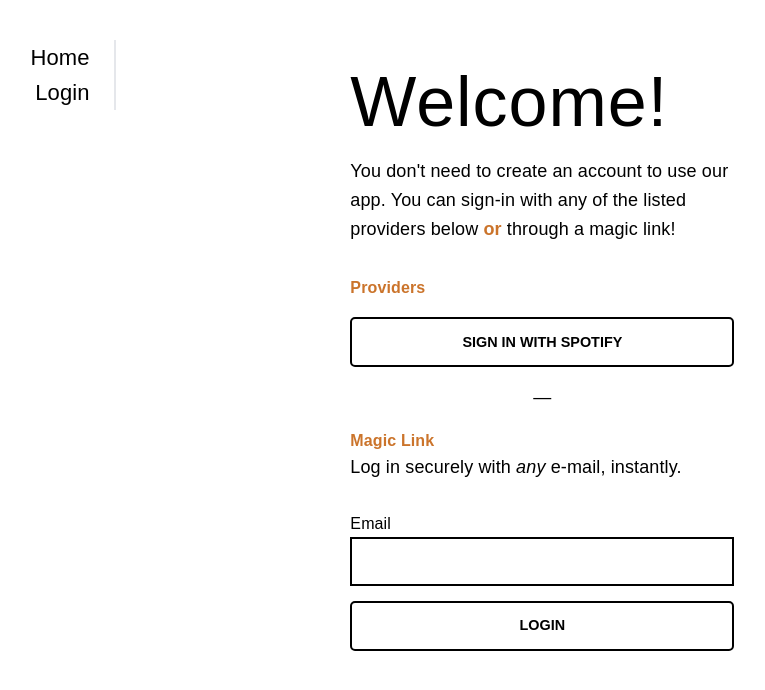
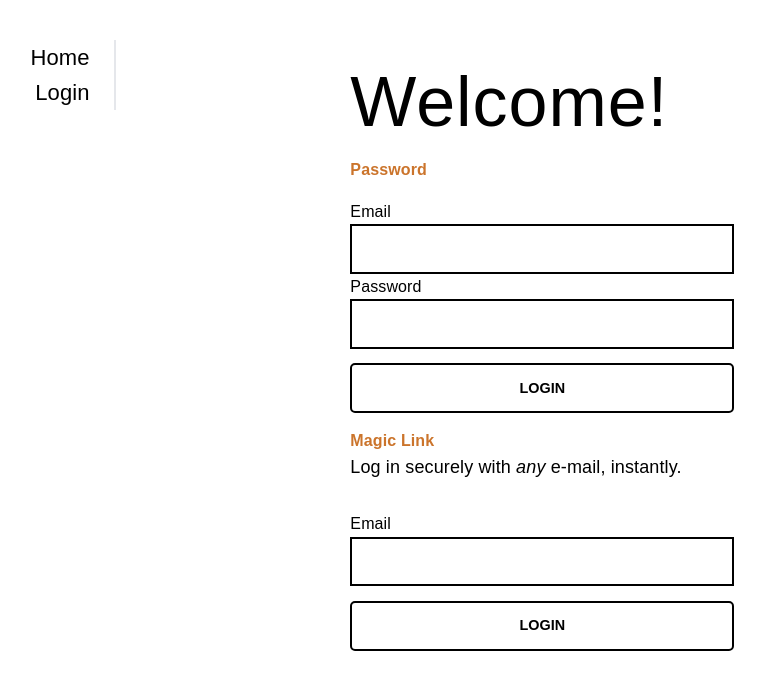
Before and after one commit to robhutters/app, a React (Vite) app: page /login in a window 1280 px wide. Shown: the top 690 px of the page, without its empty margins (311-1076 px from the left). Built offline with nearby package versions, Linux system fonts and the light colour scheme; no server answers; a web font is replaced by a local one.

Commit message:
ADD: feature: User can log in and out.

```diff
--- a/src/pages/login/Login.tsx
+++ b/src/pages/login/Login.tsx
@@ -3,11 +3,16 @@ import { useAuth } from '../../context/Auth';
 import styled from './Login.module.css';
 import Layout from '../Layout';
 import { AuthContext } from '../../context/Auth';
-import SpotifySignIn from '../../components/SpotifyOAuth/SpotifyOAuth';
+import {useHistory} from 'react-router-dom';
 
 export function Login() {
+  const history = useHistory();
   const emailRef = useRef<HTMLInputElement>(null);
+  const emailRefWithPassword = useRef<HTMLInputElement>(null);
+  const passwordRef = useRef<HTMLInputElement>(null);
+
   const [loading, setLoading] = useState<boolean>(false);
+  // const {user} = useAuth()
 
   /* why useRef?
     'mutable reference'
@@ -19,7 +24,7 @@ export function Login() {
   const [form, setForm] = useState<null|boolean>(false)
   const menu = useContext(AuthContext);
 
-  const { signIn } = useAuth();
+  const { signIn, signInMagic } = useAuth();
 
   async function handleSubmit(e: any) {
 
@@ -28,12 +33,29 @@ export function Login() {
       setLoading(true)
       e.preventDefault();
         // Get email and password input values
-      if (emailRef.current !== null) {
+      if (emailRefWithPassword.current !== null && passwordRef.current !== null) {
 
+        const email = emailRefWithPassword.current.value;
+        const password = passwordRef.current.value;
+
+        // const profile = await supabase.from('profiles').select().eq("user_id", user.id)
+        const { data, error } = await signIn(email, password);
+
+
+          if (error !== null) {
+            alert('error signing in');
+          }
+
+          if (data) {
+            history.push('/account')
+          }
+
+
+
+      } else if (emailRef.current !== null) {
         const email = emailRef.current.value;
-
          // Calls `signUp` function from the context
-        const { error } = await signIn({ email });
+         const { error } = await signInMagic({ email });
 
          if (error !== null) {
            alert('error signing in');
@@ -78,12 +100,19 @@ export function Login() {
 
             <h1>Welcome!</h1>
 
-          <p className="py-4">You don't need to create an account to use our app. You can sign-in with any of the listed providers below <strong>or</strong> through a magic link!</p>
 
 
-            <strong className="py-4">Providers</strong>
-            <SpotifySignIn />
-            <p className="px-24 py-4 text-center">&#x2015;</p>
+
+            <strong className='py-4'>Password</strong>
+            <form id="loginForm" onSubmit={handleSubmit} className={styled.form}>
+              <label htmlFor='input-email'>Email</label>
+              <input id='input-email' type='email' ref={emailRefWithPassword} />
+              <label htmlFor='input-password'>Password</label>
+              <input id='input-password' type='password' ref={passwordRef} />
+
+              <button type='submit' disabled={loading}>
+              {loading ? 'Logging you in ...' : 'Login'}</button>
+            </form>
 
 
             <strong>Magic Link</strong>
```
Lines whose indentation alone changed are shown as unchanged.
